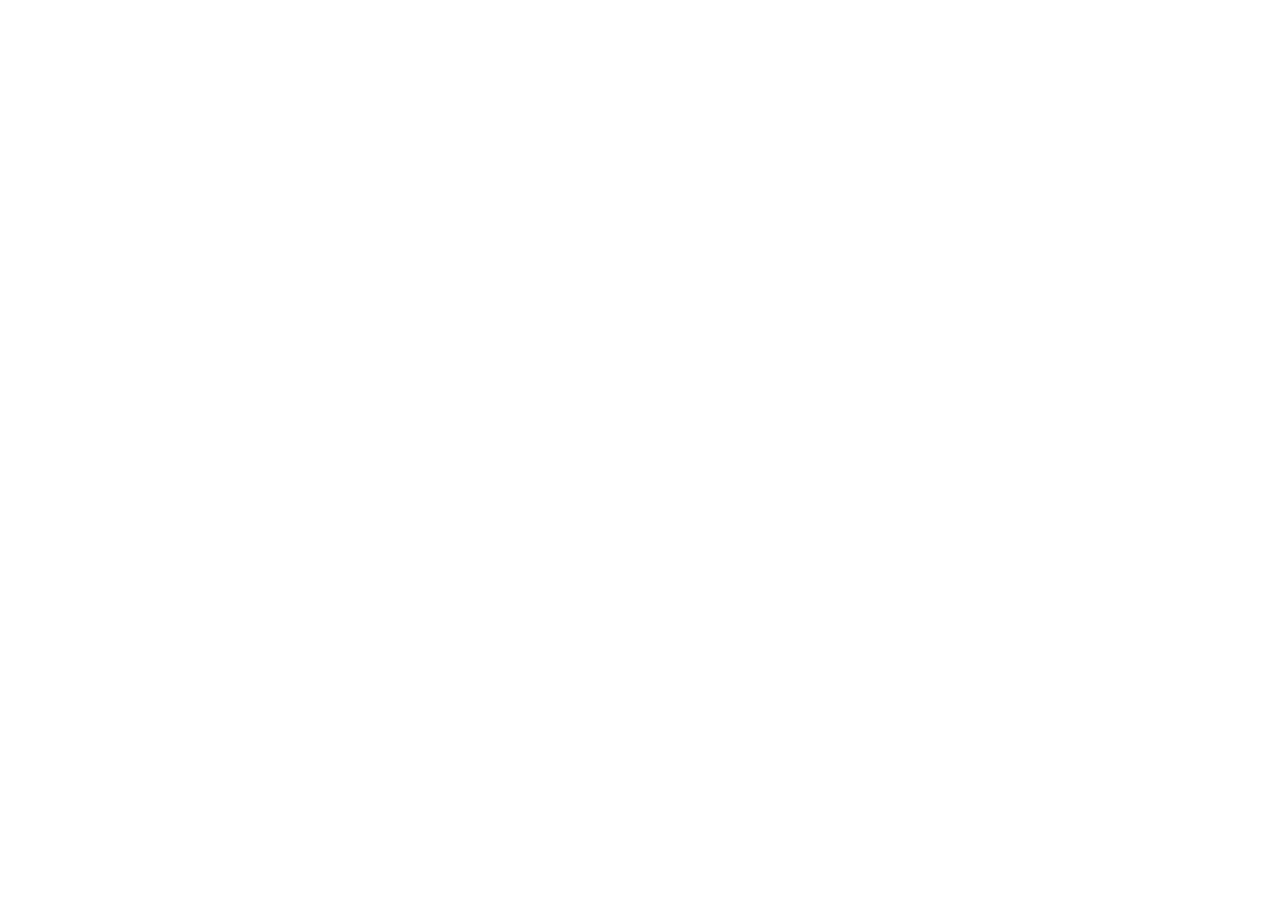
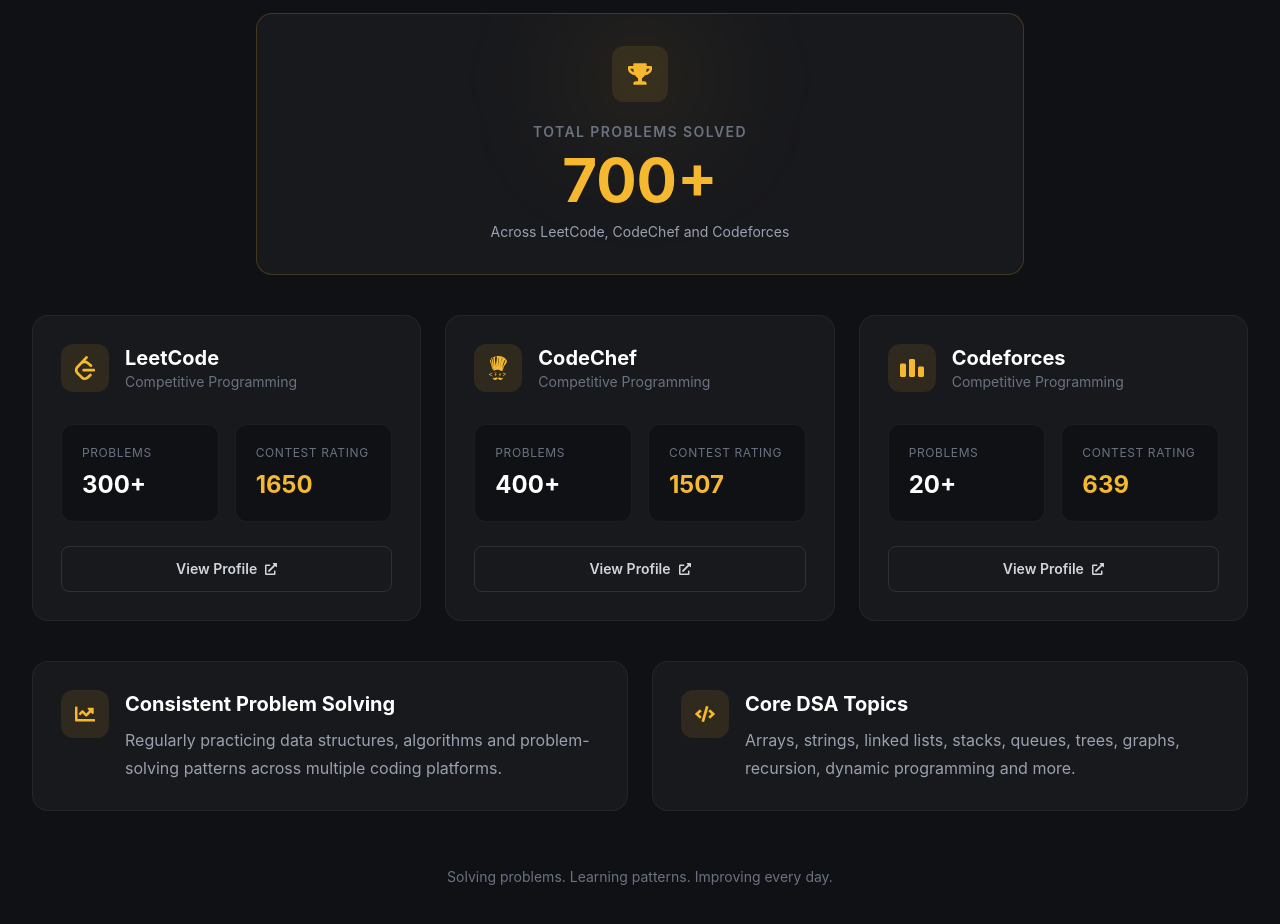
Before and after one commit to Arpit-Kumar-198/portfolio, a React app: page /dsa in a window 1280 px wide. Shown: the part 420-1344 px from the top of the page. Before the commit the page ends 800 px from the top, so only its background shows below. Built offline with nearby package versions, Linux system fonts and the light colour scheme; the HTML template or start-up script is replaced by a standard one.

Commit message:
Add DSA Section

```diff
--- a/src/pages/DSA.jsx
+++ b/src/pages/DSA.jsx
@@ -1,6 +1,204 @@
-function DSA() {
-    return (
-        <></>
-    )
-}
+import {
+  FaCode,
+  FaExternalLinkAlt,
+  FaTrophy,
+  FaChartLine,
+} from "react-icons/fa";
+
+import { SiLeetcode, SiCodechef, SiCodeforces } from "react-icons/si";
+
+const DSA = () => {
+  const platforms = [
+    {
+      name: "LeetCode",
+      icon: SiLeetcode,
+      problems: "300+",
+      rating: "1650",
+      label: "Contest Rating",
+      profile: "https://leetcode.com/u/Arpit_kumar198/",
+    },
+    {
+      name: "CodeChef",
+      icon: SiCodechef,
+      problems: "400+",
+      rating: "1507",
+      label: "Contest Rating",
+      profile: "https://www.codechef.com/users/binary_dreamer",
+    },
+    {
+      name: "Codeforces",
+      icon: SiCodeforces,
+      problems: "20+",
+      rating: "639",
+      label: "Contest Rating",
+      profile: "https://codeforces.com/profile/Arpit_Kumar_05",
+    },
+  ];
+
+  return (
+    <section id="dsa" className="bg-[#101114] px-6 py-24 text-white lg:px-8">
+      <div className="mx-auto max-w-7xl">
+        {/* Section Heading */}
+        <div className="mb-16 text-center">
+          <p className="mb-3 text-sm font-semibold uppercase tracking-[0.3em] text-[#F5B82E]">
+            Problem Solving
+          </p>
+
+          <h2 className="text-4xl font-bold sm:text-5xl">
+            DSA &{" "}
+            <span className="text-[#F5B82E]">Competitive Programming</span>
+          </h2>
+
+          <div className="mx-auto mt-5 h-1 w-16 rounded-full bg-[#F5B82E]" />
+
+          <p className="mx-auto mt-6 max-w-2xl leading-7 text-gray-400">
+            Consistently solving problems across multiple competitive
+            programming platforms to strengthen problem-solving and algorithmic
+            thinking.
+          </p>
+        </div>
+
+        {/* Total Problems Card */}
+        <div className="mx-auto mb-10 max-w-3xl">
+          <div className="relative overflow-hidden rounded-2xl border border-[#F5B82E]/20 bg-[#18191d] p-8 text-center">
+            {/* Glow */}
+            <div className="absolute left-1/2 top-0 h-32 w-32 -translate-x-1/2 rounded-full bg-[#F5B82E]/10 blur-3xl" />
+
+            <div className="relative">
+              <div className="mx-auto flex h-14 w-14 items-center justify-center rounded-xl bg-[#F5B82E]/10">
+                <FaTrophy className="text-2xl text-[#F5B82E]" />
+              </div>
+
+              <p className="mt-5 text-sm font-semibold uppercase tracking-widest text-gray-500">
+                Total Problems Solved
+              </p>
+
+              <h3 className="mt-2 text-5xl font-bold text-[#F5B82E] sm:text-6xl">
+                700+
+              </h3>
+
+              <p className="mt-3 text-sm text-gray-400">
+                Across LeetCode, CodeChef and Codeforces
+              </p>
+            </div>
+          </div>
+        </div>
+
+        {/* Platform Cards */}
+        <div className="grid gap-6 md:grid-cols-3">
+          {platforms.map((platform, index) => {
+            const PlatformIcon = platform.icon;
+
+            return (
+              <div
+                key={index}
+                className="group rounded-2xl border border-white/5 bg-[#18191d] p-7 transition-all duration-300 hover:-translate-y-2 hover:border-[#F5B82E]/40"
+              >
+                {/* Platform Header */}
+                <div className="flex items-center justify-between">
+                  <div className="flex items-center gap-4">
+                    <div className="flex h-12 w-12 items-center justify-center rounded-xl bg-[#F5B82E]/10">
+                      <PlatformIcon className="text-2xl text-[#F5B82E]" />
+                    </div>
+
+                    <div>
+                      <h3 className="text-xl font-bold">{platform.name}</h3>
+
+                      <p className="text-sm text-gray-500">
+                        Competitive Programming
+                      </p>
+                    </div>
+                  </div>
+                </div>
+
+                {/* Stats */}
+                <div className="mt-8 grid grid-cols-2 gap-4">
+                  <div className="rounded-xl border border-white/5 bg-[#101114] p-5">
+                    <p className="text-xs uppercase tracking-wider text-gray-500">
+                      Problems
+                    </p>
+
+                    <p className="mt-2 text-2xl font-bold text-white">
+                      {platform.problems}
+                    </p>
+                  </div>
+
+                  <div className="rounded-xl border border-white/5 bg-[#101114] p-5">
+                    <p className="text-xs uppercase tracking-wider text-gray-500">
+                      {platform.label}
+                    </p>
+
+                    <p className="mt-2 text-2xl font-bold text-[#F5B82E]">
+                      {platform.rating}
+                    </p>
+                  </div>
+                </div>
+
+                {/* Profile Button */}
+                <a
+                  href={platform.profile}
+                  target="_blank"
+                  rel="noopener noreferrer"
+                  className="mt-6 flex items-center justify-center gap-2 rounded-lg border border-white/10 px-4 py-3 text-sm font-semibold text-gray-300 transition-all duration-300 hover:border-[#F5B82E]/50 hover:text-white"
+                >
+                  View Profile
+                  <FaExternalLinkAlt className="text-xs" />
+                </a>
+              </div>
+            );
+          })}
+        </div>
+
+        {/* DSA Highlights */}
+        <div className="mt-10 grid gap-6 md:grid-cols-2">
+          {/* Rating */}
+          <div className="rounded-2xl border border-white/5 bg-[#18191d] p-7">
+            <div className="flex items-start gap-4">
+              <div className="flex h-12 w-12 shrink-0 items-center justify-center rounded-xl bg-[#F5B82E]/10">
+                <FaChartLine className="text-xl text-[#F5B82E]" />
+              </div>
+
+              <div>
+                <h3 className="text-xl font-bold">
+                  Consistent Problem Solving
+                </h3>
+
+                <p className="mt-2 leading-7 text-gray-400">
+                  Regularly practicing data structures, algorithms and
+                  problem-solving patterns across multiple coding platforms.
+                </p>
+              </div>
+            </div>
+          </div>
+
+          {/* Topics */}
+          <div className="rounded-2xl border border-white/5 bg-[#18191d] p-7">
+            <div className="flex items-start gap-4">
+              <div className="flex h-12 w-12 shrink-0 items-center justify-center rounded-xl bg-[#F5B82E]/10">
+                <FaCode className="text-xl text-[#F5B82E]" />
+              </div>
+
+              <div>
+                <h3 className="text-xl font-bold">Core DSA Topics</h3>
+
+                <p className="mt-2 leading-7 text-gray-400">
+                  Arrays, strings, linked lists, stacks, queues, trees, graphs,
+                  recursion, dynamic programming and more.
+                </p>
+              </div>
+            </div>
+          </div>
+        </div>
+
+        {/* Bottom Statement */}
+        <div className="mt-14 text-center">
+          <p className="text-sm text-gray-500">
+            Solving problems. Learning patterns. Improving every day.
+          </p>
+        </div>
+      </div>
+    </section>
+  );
+};
+
 export default DSA;
```
